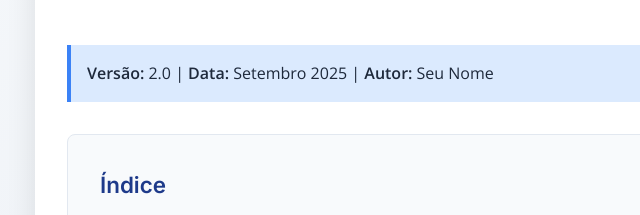
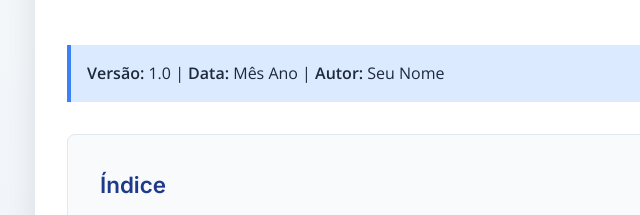
Before and after one commit to leonardomcapetta-lgtm/biblioteca, a plain HTML site: page manual/index.html in a window 1280 px wide. Shown: the part 303-518 px from the top of the page, 105-745 px from the left. Drawn offline with nearby package versions, Linux system fonts and the light colour scheme.

Commit message:
Update index.html

```diff
--- a/manual/index.html
+++ b/manual/index.html
@@ -290,7 +290,7 @@
         </header>
 
         <div class="info">
-            <strong>Versão:</strong> 2.0 | <strong>Data:</strong> Setembro 2025 | <strong>Autor:</strong> Seu Nome
+            <strong>Versão:</strong> 1.0 | <strong>Data:</strong> Mês Ano | <strong>Autor:</strong> Seu Nome
         </div>
 
         <div class="toc">
```
